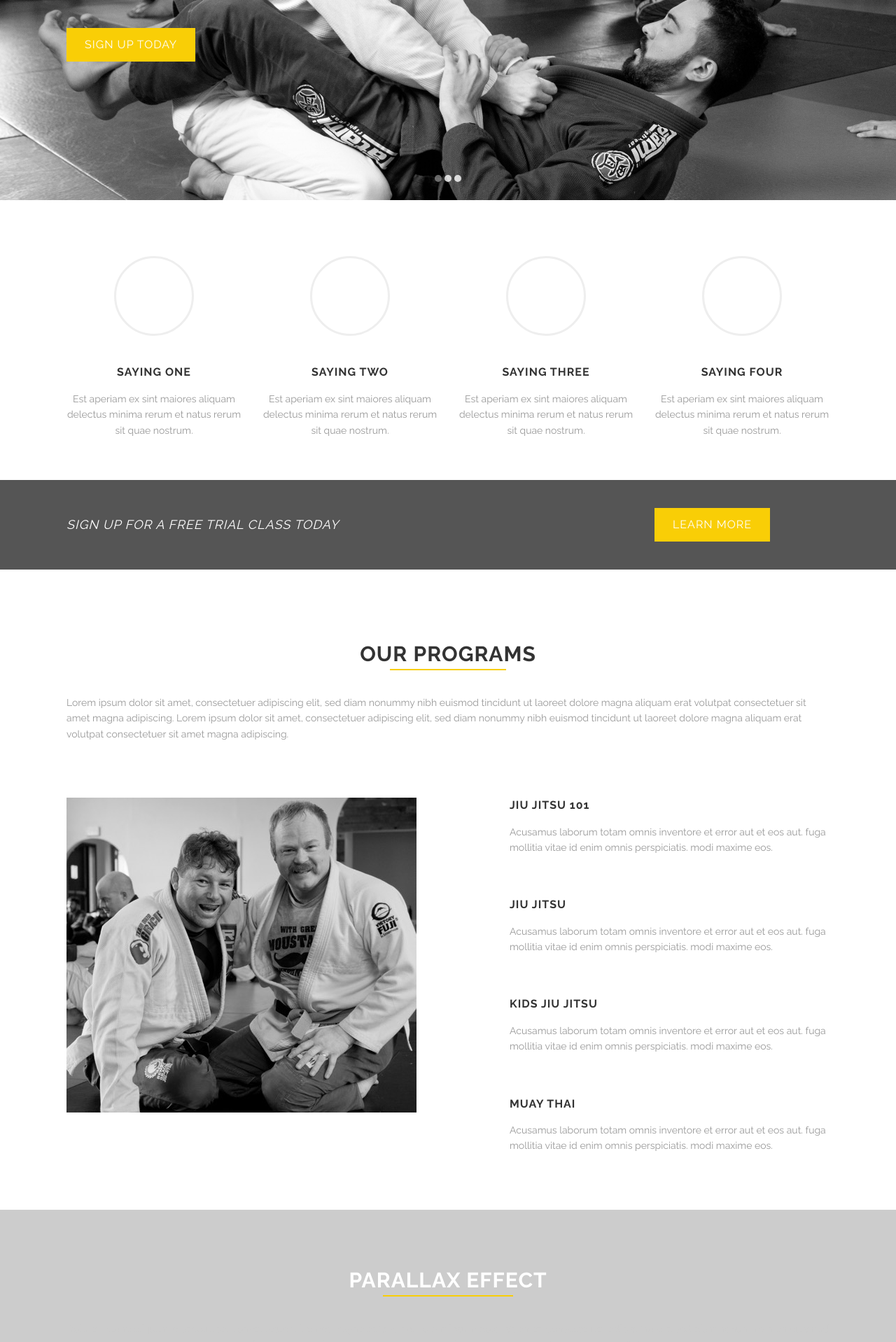
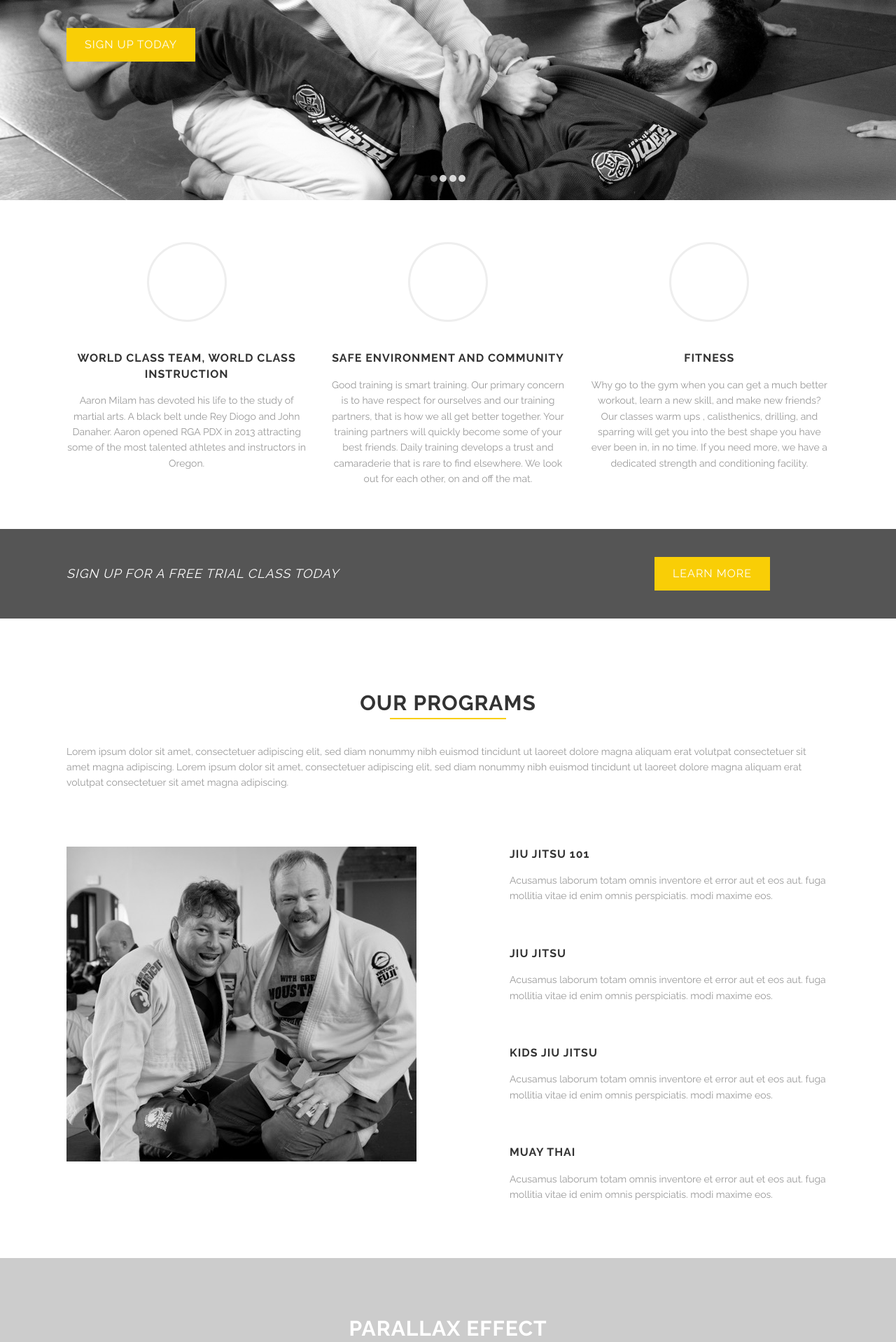
Before and after one commit to rgapdx/rgapdx.github.io, a Jekyll site: the page built from index.html, in a window 1280 px wide. Shown: the part 464-2382 px from the top of the page at 70% size. Built offline with Jekyll 4.4.1, drawn with Linux system fonts in a browser that asks for light colours.

Commit message:
front page changes

```diff
--- a/css/style.css
+++ b/css/style.css
@@ -28,7 +28,7 @@
   display: none!important
 }
 
-#appView .powrMark .userHasApp.hid, .powrMark {
+#appView .powrMark .userHasApp.hid, .powrMark, .ani_glow, #appView .powrMark {
     display: none!important;
 }
 
--- a/index.html
+++ b/index.html
@@ -41,7 +41,19 @@ slides:
       klass: bottom-to-top
       items:
         - text: Learn More
-          link_to: #
+          link_to: /muay-thai.html
+  - bg: images/fr-sl-kids.jpg
+    small_title:
+      klass: bottom-to-top
+      text:
+    title:
+      klass: bottom-to-top
+      text: Kids Program
+    buttons:
+      klass: bottom-to-top
+      items:
+        - text: Learn More
+          link_to: /kids.html
 
 services:
   - icon:
@@ -136,20 +148,17 @@ milestones:
   </div>
 </div>
 
-<div class="four spacing"></div>
+<div class="three spacing"></div>
 
 <div class="row">
-  <div class="medium-3 large-3 columns">
-    {% include icon-text.html title='Saying One' desc='Est aperiam ex sint maiores aliquam delectus minima rerum et natus rerum sit quae nostrum.' icon_class='' delay='0' shape_class='icon-text-circle' %}
+  <div class="medium-4 large-4 columns">
+    {% include icon-text.html title='WORLD CLASS TEAM, WORLD CLASS INSTRUCTION' desc='Aaron Milam has devoted his life to the study of martial arts. A black belt unde Rey Diogo and John Danaher. Aaron opened RGA PDX in 2013 attracting some of the most talented athletes and instructors in Oregon.' icon_class='' delay='0' shape_class='icon-text-circle' %}
   </div>
-  <div class="medium-3 large-3 columns">
-    {% include icon-text.html title='Saying Two' desc='Est aperiam ex sint maiores aliquam delectus minima rerum et natus rerum sit quae nostrum.' icon_class='' delay='200' shape_class='icon-text-circle' %}
+  <div class="medium-4 large-4 columns">
+    {% include icon-text.html title='SAFE ENVIRONMENT AND COMMUNITY' desc='Good training is smart training. Our primary concern is to have respect for ourselves and our training partners, that is how we all get better together. Your training partners will quickly become some of your best friends. Daily training develops a trust and camaraderie that is rare to find elsewhere. We look out for each other, on and off the mat.' icon_class='' delay='200' shape_class='icon-text-circle' %}
   </div>
-  <div class="medium-3 large-3 columns">
-    {% include icon-text.html title='Saying Three' desc='Est aperiam ex sint maiores aliquam delectus minima rerum et natus rerum sit quae nostrum.' icon_class='' delay='400' shape_class='icon-text-circle' %}
-  </div>
-  <div class="medium-3 large-3 columns">
-    {% include icon-text.html title='Saying Four' desc='Est aperiam ex sint maiores aliquam delectus minima rerum et natus rerum sit quae nostrum.' icon_class='' delay='600' shape_class='icon-text-circle' %}
+  <div class="medium-4 large-4 columns">
+    {% include icon-text.html title='FITNESS' desc='Why go to the gym when you can get a much better workout, learn a new skill, and make new friends? Our classes warm ups , calisthenics, drilling, and sparring will get you into the best shape you have ever been in, in no time. If you need more, we have a  dedicated strength and conditioning facility.' icon_class='' delay='400' shape_class='icon-text-circle' %}
   </div>
 </div>
 
```
Also changed, not shown: other parts of index.html (+1 -1 lines), images/fr-sl-kids.jpg (added), 1 other file.
